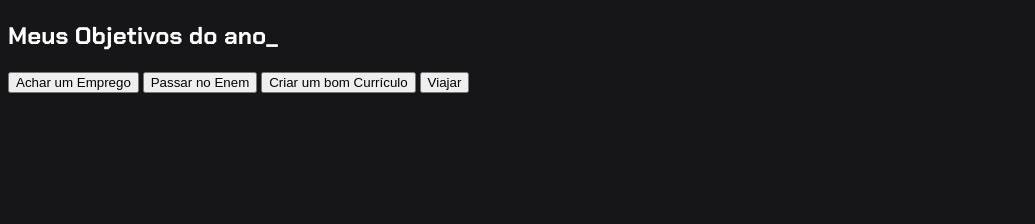
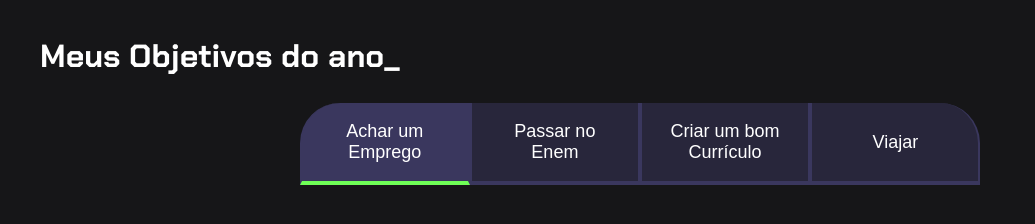
Before and after one commit to KAUERICARDOBETEGA2/projeto-de-vida-2, a plain HTML site: page index.html in a window 1280 px wide. Shown: the whole page, without its empty margins (0-1035 px from the left). Drawn offline with Linux system fonts and the light colour scheme; files whose address does not match are found by name.

Commit message:
Update style.css

```diff
--- a/style.css
+++ b/style.css
@@ -14,3 +14,53 @@ body {
   color: var(--branco);
   font-family: 'Chakra Petch', sans-serif;
 }
+
+.conteudo-principal {
+    display: flex;
+    flex-direction: column;
+    justify-content: center;
+    align-items: center;
+    max-width: 1200px;
+    width: 100%;
+    margin: 0 auto;
+}
+
+.titulo-principal {
+    text-align: left;
+    width: 100%;
+    font-size: 32px;
+}
+.botao {
+    font-family: "Crakra Petch", sans-serif;
+    background-color: var(--botao-inativo);
+    color: var(--branco);
+    display: flex;
+    justify-content: center;
+    padding: 1em;
+    font-size: 18px;
+    align-items: center;
+    width: 100%;
+    border-bottom: 4px solid var(--botao-ativo);
+    border-left: 2px solid var(--botao-ativo);
+    border-right: 2px solid var(--botao-ativo);
+    border-top: none;
+}
+
+@media screen and (min-width: 768px) {
+    .botoes {
+        display: flex;
+    }
+
+    .botao:first-child {
+        border-radius: 40px 0 0 0;
+    }
+
+    .botao:last-child {
+        border-radius: 0 40px 0 0;
+    }
+}
+
+.ativo{
+    background-color: var(--botao-ativo);
+    border-bottom: 4px solid var(--verde);
+}
```
